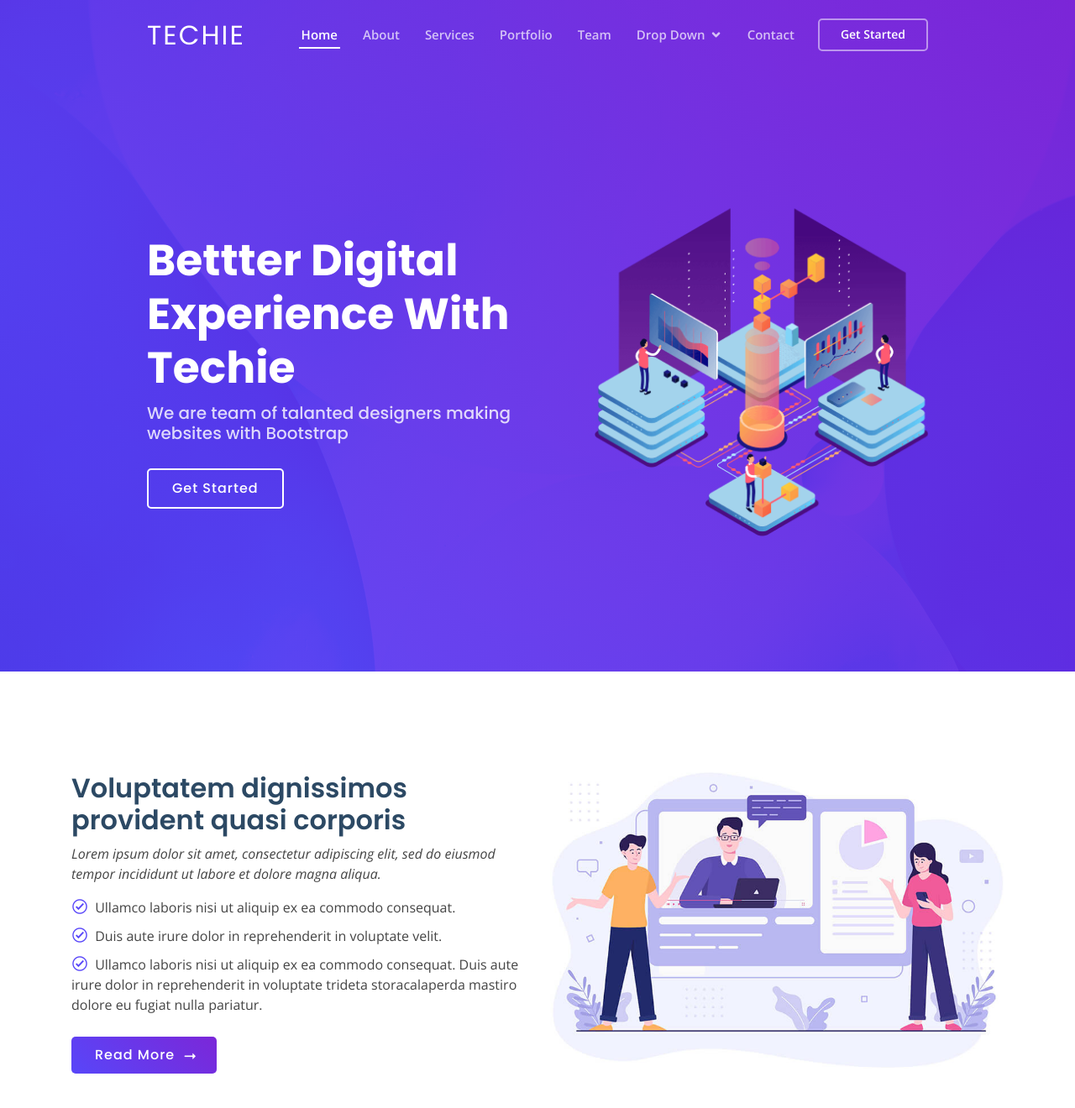
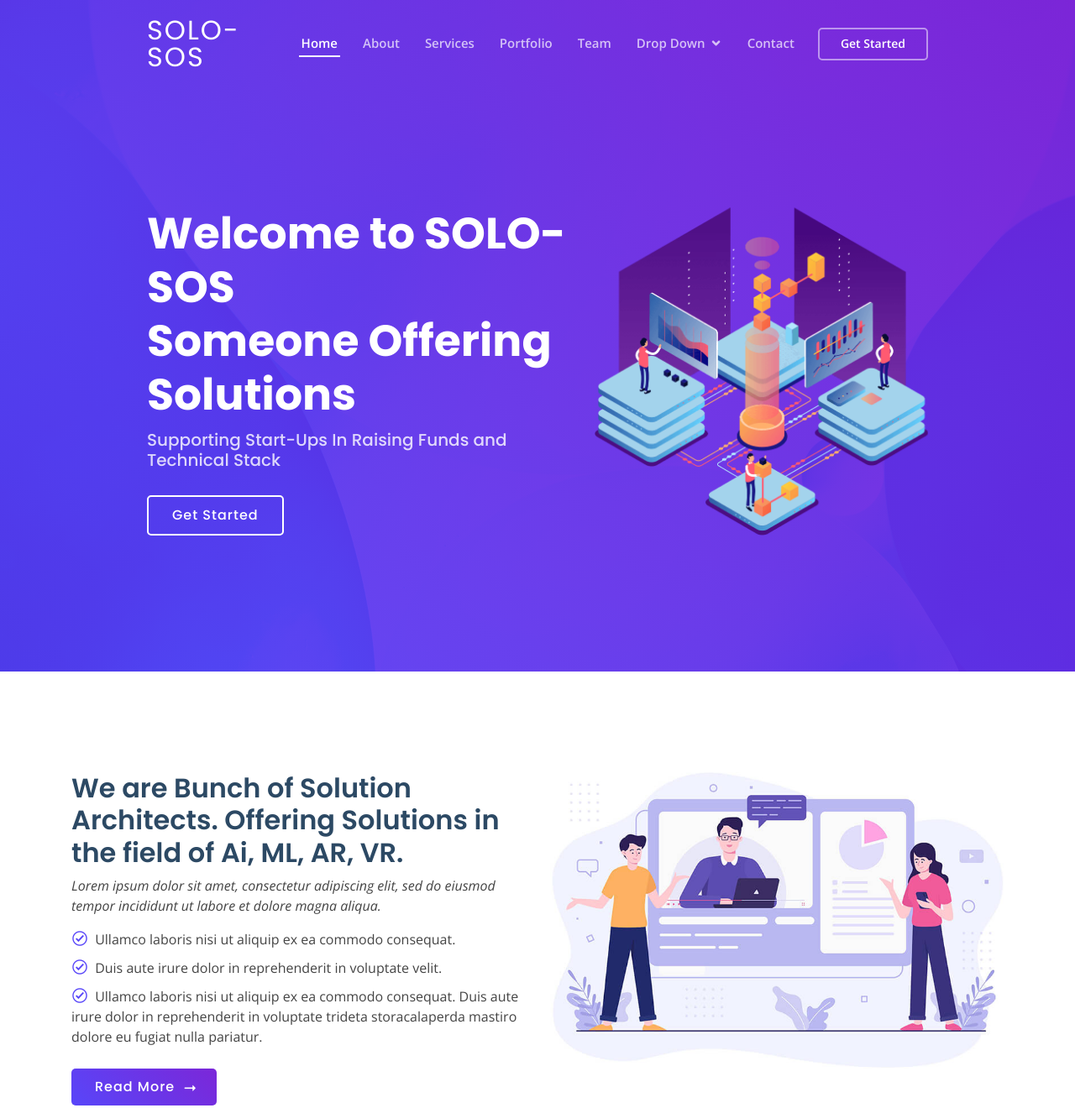
Before and after one commit to roshan-kumar-au3/techie, a plain HTML site: page index.html in a window 1280 px wide. Shown: the top 1320 px of the page at 84% size. Drawn offline with nearby package versions, Linux system fonts and the light colour scheme.

Commit message:
changed hero-section

```diff
--- a/index.html
+++ b/index.html
@@ -5,7 +5,7 @@
   <meta charset="utf-8">
   <meta content="width=device-width, initial-scale=1.0" name="viewport">
 
-  <title>Techie</title>
+  <title>Solo-SOS</title>
   <meta content="" name="descriptison">
   <meta content="" name="keywords">
 
@@ -43,7 +43,7 @@
 
       <div class="row justify-content-center">
         <div class="col-xl-9 d-flex align-items-center">
-          <h1 class="logo mr-auto"><a href="index.html">Techie</a></h1>
+          <h1 class="logo mr-auto"><a href="index.html">SOLO-SOS</a></h1>
           <!-- Uncomment below if you prefer to use an image logo -->
           <!-- <a href="index.html" class="logo mr-auto"><img src="assets/img/logo.png" alt="" class="img-fluid"></a>-->
 
@@ -89,8 +89,9 @@
     <div class="container-fluid" data-aos="fade-up">
       <div class="row justify-content-center">
         <div class="col-xl-5 col-lg-6 pt-3 pt-lg-0 order-2 order-lg-1 d-flex flex-column justify-content-center">
-          <h1>Bettter Digital Experience With Techie</h1>
-          <h2>We are team of talanted designers making websites with Bootstrap</h2>
+          <h1>Welcome to SOLO-SOS</h1>
+          <h1>Someone Offering Solutions</h1>
+          <h2>Supporting Start-Ups In Raising Funds and Technical Stack</h2>
           <div><a href="#about" class="btn-get-started scrollto">Get Started</a></div>
         </div>
         <div class="col-xl-4 col-lg-6 order-1 order-lg-2 hero-img" data-aos="zoom-in" data-aos-delay="150">
@@ -112,7 +113,7 @@
             <img src="assets/img/about.jpg" class="img-fluid" alt="">
           </div>
           <div class="col-lg-6 pt-4 pt-lg-0 order-2 order-lg-1 content" data-aos="fade-right">
-            <h3>Voluptatem dignissimos provident quasi corporis</h3>
+            <h3>We are Bunch of Solution Architects. Offering Solutions in the field of Ai, ML, AR, VR.</h3>
             <p class="font-italic">
               Lorem ipsum dolor sit amet, consectetur adipiscing elit, sed do eiusmod tempor incididunt ut labore et dolore
               magna aliqua.
```
